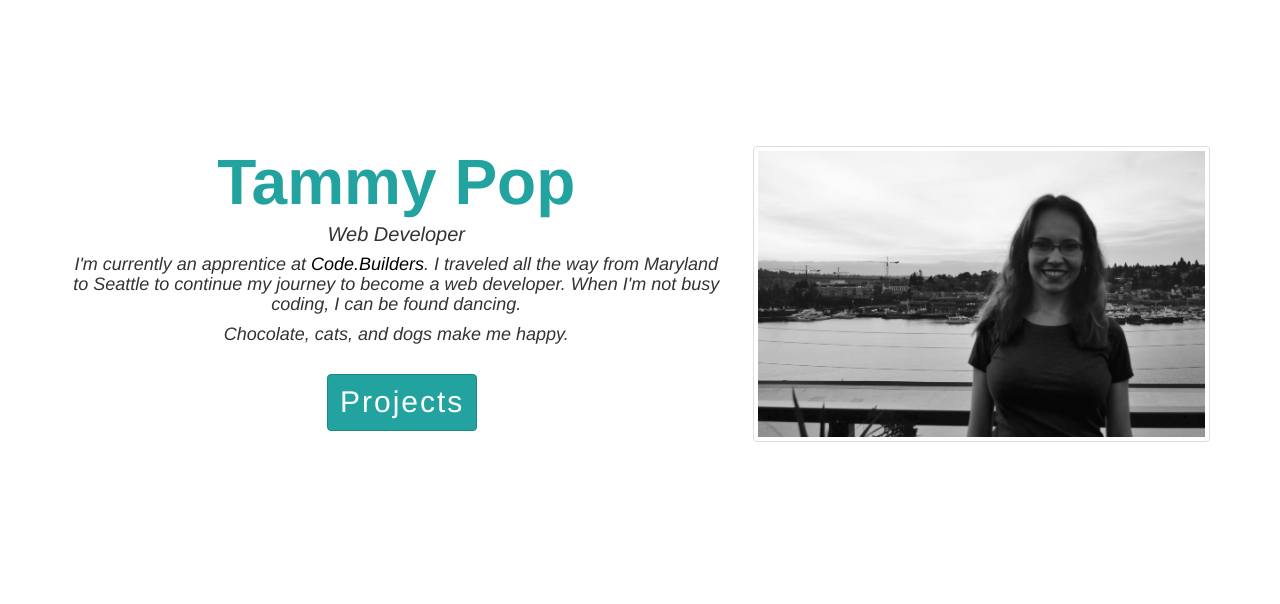
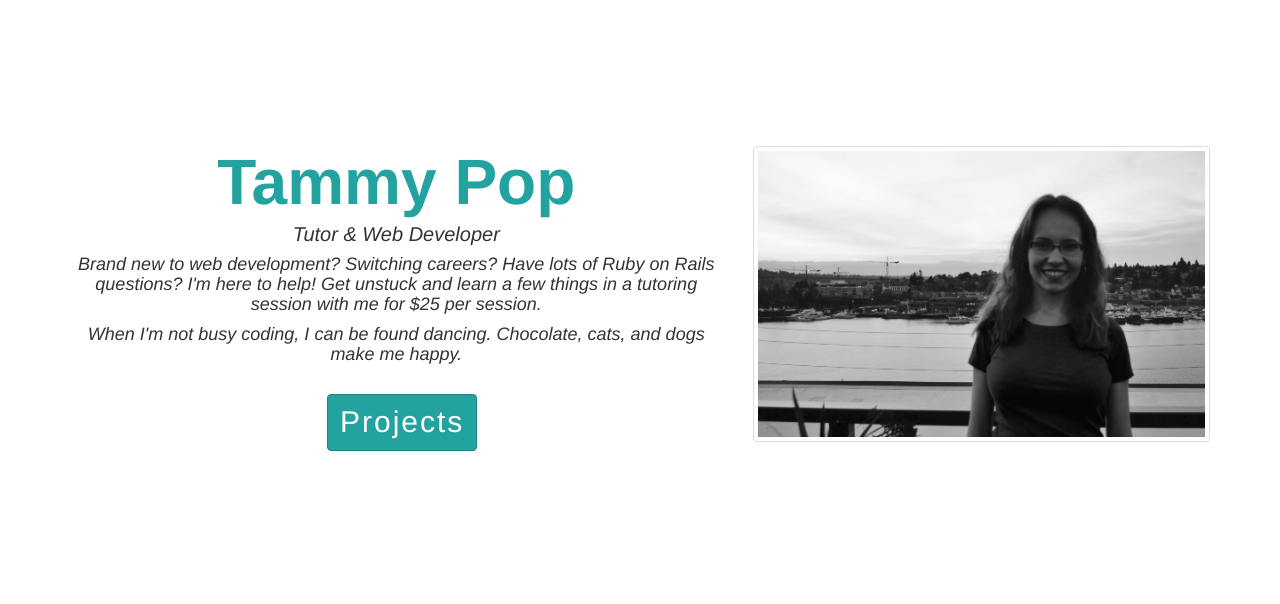
Before and after one commit to smurfik/personal-website-flask, a Flask app: page / in a window 1280 px wide. Shown: the part 70-674 px from the top of the page. Run offline with Flask 2, Linux system fonts and the light colour scheme; some libraries are stand-ins or nearby versions.

Commit message:
Update bio for tutoring

```diff
--- a/templates/home.html
+++ b/templates/home.html
@@ -7,8 +7,8 @@
     <div class="row">
       <div class="col-md-7 col-sm-12">
         <h1>Tammy Pop</h1>
-        <p>Web Developer</p>
-        <p class="bio">I'm currently an apprentice at <a href="http://code.builders/" class="thelink">Code.Builders</a>. I traveled all the way from Maryland to Seattle to continue my journey to become a web developer. When I'm not busy coding, I can be found dancing.</p><p class="bio">Chocolate, cats, and dogs make me happy.</p>
+        <p>Tutor & Web Developer</p>
+        <p class="bio">Brand new to web development? Switching careers? Have lots of Ruby on Rails questions? I'm here to help! Get unstuck and learn a few things in a tutoring session with me for $25 per session.</p><p class="bio">When I'm not busy coding, I can be found dancing. Chocolate, cats, and dogs make me happy.</p>
         <div class="row">
           <a href="#portfolio" class="btn btn-primary">Projects</a>
         </div>
```
